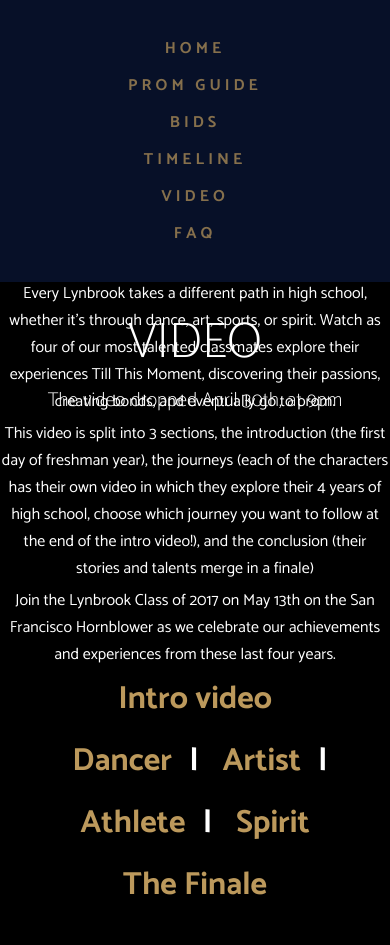
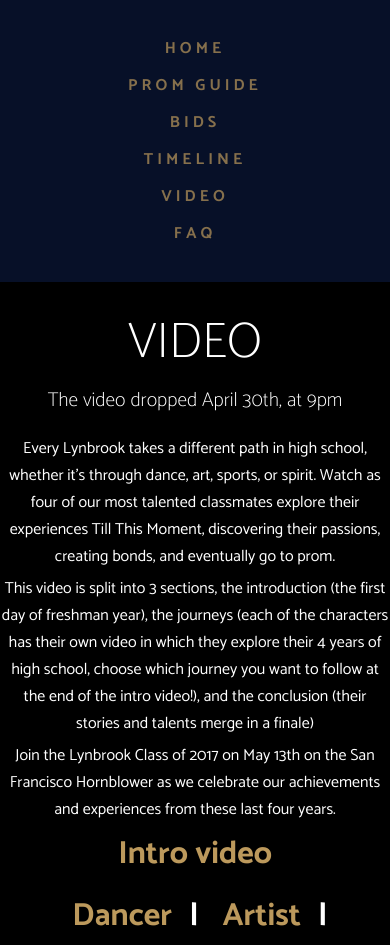
Before and after one commit to tillthismoment/tillthismoment.github.io, a plain HTML site: page video.html in a window 390 px wide. Shown: the top 945 px of the page. Drawn offline with Linux system fonts and the light colour scheme.

Commit message:
VERY SPECIAL YES

```diff
--- a/format.css
+++ b/format.css
@@ -10,6 +10,11 @@
 {
     color: #ebb557;
     text-decoration: underline;
+}
+
+#veryspecial
+{
+    height: 245px;
 }
 
 .main {
@@ -233,6 +238,12 @@
 }
 
 @media (max-width: 1000px) {
+
+    #veryspecial
+{
+    height: 400px;
+}
+
     #section {
         height: auto;
     }
--- a/video.html
+++ b/video.html
@@ -14,7 +14,7 @@
 
     </head>
     <body>
-        <div class ="main" style="height: 245px;">
+        <div class ="main" id="veryspecial">
             <div id="nav">
                     <ul>
                         <li><a href="index.html">home</a></li>
```
